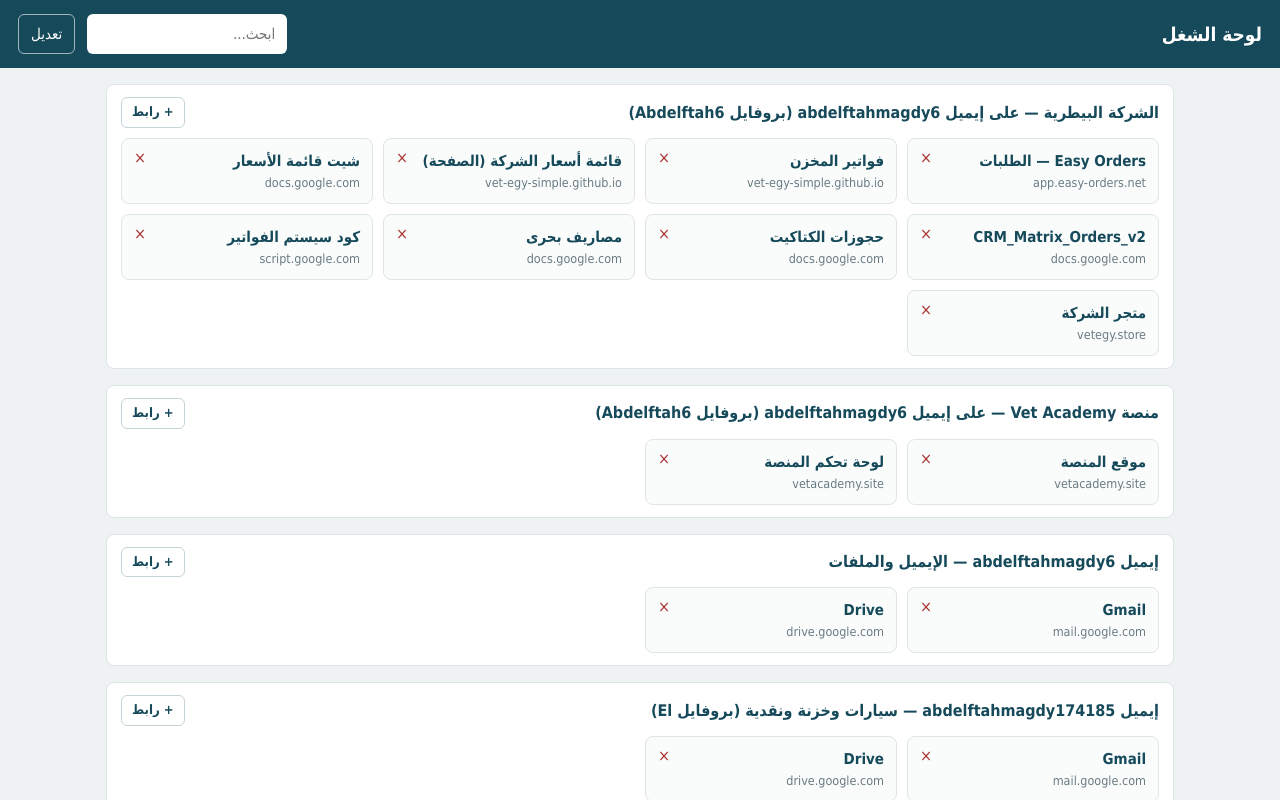
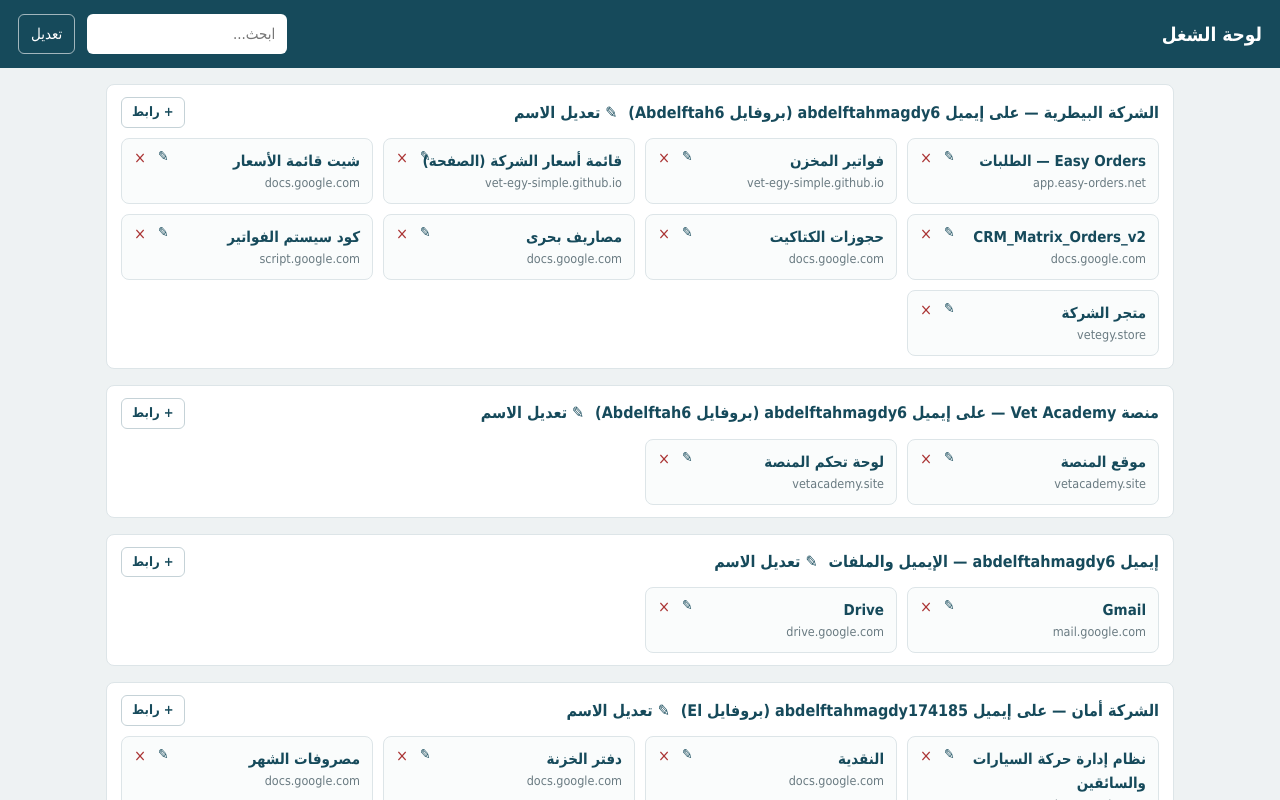
Before and after one commit to vet-egy-simple/vet-egy-simple, a plain HTML site: page panel/index.html in a window 1280 px wide. Both pictures are taken after a click on the button "تعديل". Shown: the top 800 px of the page. Drawn offline with Linux system fonts and the light colour scheme.

Commit message:
Add files via upload

```diff
--- a/panel/index.html
+++ b/panel/index.html
@@ -21,8 +21,16 @@ section h2{margin:0 0 10px;font-size:16px;color:#164a5b;display:flex;justify-con
 .card:hover{border-color:#164a5b;background:#fff}
 .card b{display:block;font-size:15px;color:#164a5b}
 .card small{color:#6a7b82;font-size:12.5px;display:block;word-break:break-all;direction:ltr;text-align:right}
+.card .e{position:absolute;left:30px;top:6px;border:0;background:transparent;color:#164a5b;font-size:14px;display:none;padding:0 6px}
+body.ed .card .e{display:block}
+.gt{border:0;background:transparent;color:#164a5b;font:inherit;display:none;cursor:pointer}
+body.ed .gt{display:inline}
 .card .x{position:absolute;left:6px;top:6px;border:0;background:transparent;color:#a33;font-size:16px;display:none;padding:0 6px}
-body.ed .card .x{display:block}
+body.ed .card .e{position:absolute;left:30px;top:6px;border:0;background:transparent;color:#164a5b;font-size:14px;display:none;padding:0 6px}
+body.ed .card .e{display:block}
+.gt{border:0;background:transparent;color:#164a5b;font:inherit;display:none;cursor:pointer}
+body.ed .gt{display:inline}
+.card .x{display:block}
 .add{border:1px dashed #9fb3ba;background:transparent;color:#164a5b;border-radius:8px;padding:10px;min-height:56px}
 .sm{font-size:13px;border:1px solid #c5d2d7;background:#fff;border-radius:6px;padding:4px 10px;color:#164a5b}
 .empty{color:#8a979c;padding:6px 0}
@@ -52,7 +60,7 @@ var E6='abdelftahmagdy6@gmail.com',E2='abdelftahmagdy174185@gmail.com',E3='vetag
 var G=['الشركة البيطرية — على إيميل abdelftahmagdy6 (بروفايل Abdelftah6)',
  'منصة Vet Academy — على إيميل abdelftahmagdy6 (بروفايل Abdelftah6)',
  'إيميل abdelftahmagdy6 — الإيميل والملفات',
- 'إيميل abdelftahmagdy174185 — سيارات وخزنة ونقدية (بروفايل El)',
+ 'الشركة أمان — على إيميل abdelftahmagdy174185 (بروفايل El)',
  'إيميل vetagypt11 — تقارير الشركة'];
 var DEF=[
  {n:'Easy Orders — الطلبات',u:'https://app.easy-orders.net/#/orders',g:0},
@@ -68,11 +76,17 @@ var DEF=[
  {n:'لوحة تحكم المنصة',u:'https://vetacademy.site/wp-admin',g:1},
  {n:'Gmail',u:'https://mail.google.com/mail/?authuser='+E6,g:2},
  {n:'Drive',u:'https://drive.google.com/drive/?authuser='+E6,g:2},
+ {n:'نظام إدارة حركة السيارات والسائقين',u:'https://docs.google.com/spreadsheets/d/1_vXYJpM4GJMPbl9b78LPMCDYE4DJ2qgBI47EuBHaXrA/edit?authuser='+E2,g:3},
+ {n:'النقدية',u:'https://docs.google.com/spreadsheets/d/1nwihD8lS2oolJVAxhJh95yN-nWBWPuoi3Pnmgs3kDIA/edit?authuser='+E2,g:3},
+ {n:'دفتر الخزنة',u:'https://docs.google.com/spreadsheets/d/1xW5l2nNhiCKPzUQ4bnPscA-NvcMr5xq0JVtIcH_6Owg/edit?authuser='+E2,g:3},
+ {n:'مصروفات الشهر',u:'https://docs.google.com/spreadsheets/d/1ymyaWzn5z7lbhjGaO5aWzw36NluUQD-kWoDY6-8l5No/edit?authuser='+E2,g:3},
+ {n:'دليل المكاتب',u:'https://docs.google.com/spreadsheets/d/1Xi7_UvQh_wVYGvQNqlVdTnnFjXZHNdD78KNOqdkiBxo/edit?authuser='+E2,g:3},
  {n:'Gmail',u:'https://mail.google.com/mail/?authuser='+E2,g:3},
  {n:'Drive',u:'https://drive.google.com/drive/?authuser='+E2,g:3},
  {n:'Gmail',u:'https://mail.google.com/mail/?authuser='+E3,g:4}
 ];
-var K='panelLinks3',L;
+var GK='panelGroups1';try{var gs=JSON.parse(localStorage.getItem(GK)||'null');if(gs&&gs.length===G.length)G=gs}catch(e){}
+var K='panelLinks4',L;
 try{L=JSON.parse(localStorage.getItem(K)||'null')}catch(e){L=null}
 if(!L)L=DEF.slice();
 function persist(){try{localStorage.setItem(K,JSON.stringify(L))}catch(e){}}
@@ -83,14 +97,16 @@ function draw(){
   G.forEach(function(g,gi){
     var items=L.map(function(x,i){return{x:x,i:i}}).filter(function(o){return o.x.g===gi&&(!q||(o.x.n+' '+o.x.u).toLowerCase().indexOf(q)>-1)});
     if(q&&!items.length)return;
-    h+='<section><h2>'+esc(g)+'<button class="sm" onclick="openF('+gi+')">+ رابط</button></h2><div class="grid">'+
-      (items.map(function(o){return '<a class="card" href="'+esc(o.x.u)+'" target="_blank" rel="noopener"><button class="x" title="حذف" onclick="event.preventDefault();event.stopPropagation();del('+o.i+')">×</button><b>'+esc(o.x.n)+'</b><small>'+esc(host(o.x.u))+'</small></a>'}).join('')||'<div class="empty">لسه مفيش روابط</div>')+
+    h+='<section><h2><span>'+esc(g)+' <button class="gt" onclick="renG('+gi+')">✎ تعديل الاسم</button></span><button class="sm" onclick="openF('+gi+')">+ رابط</button></h2><div class="grid">'+
+      (items.map(function(o){return '<a class="card" href="'+esc(o.x.u)+'" target="_blank" rel="noopener"><button class="e" title="تعديل" onclick="event.preventDefault();event.stopPropagation();ren('+o.i+')">✎</button><button class="x" title="حذف" onclick="event.preventDefault();event.stopPropagation();del('+o.i+')">×</button><b>'+esc(o.x.n)+'</b><small>'+esc(host(o.x.u))+'</small></a>'}).join('')||'<div class="empty">لسه مفيش روابط</div>')+
       '</div></section>';
   });
   document.getElementById('m').innerHTML=h||'<div class="empty">مفيش نتائج</div>';
 }
 function openF(g){var s=document.getElementById('fg');s.innerHTML=G.map(function(x,i){return '<option value="'+i+'"'+(i===g?' selected':'')+'>'+esc(x)+'</option>'}).join('');document.getElementById('fn').value='';document.getElementById('fu').value='';document.getElementById('frm').style.display='flex'}
 function save(){var n=document.getElementById('fn').value.trim(),u=document.getElementById('fu').value.trim();if(!n||!u)return;if(!/^https?:\/\//i.test(u))u='https://'+u;L.push({n:n,u:u,g:+document.getElementById('fg').value});persist();document.getElementById('frm').style.display='none';draw()}
+function ren(i){var n=prompt('الاسم:',L[i].n);if(n===null)return;var u=prompt('الرابط:',L[i].u);if(u===null)return;n=n.trim();u=u.trim();if(n)L[i].n=n;if(u)L[i].u=u;persist();draw()}
+function renG(i){var n=prompt('اسم القسم:',G[i]);if(n===null||!n.trim())return;G[i]=n.trim();try{localStorage.setItem(GK,JSON.stringify(G))}catch(e){}draw()}
 function del(i){if(confirm('حذف الرابط؟')){L.splice(i,1);persist();draw()}}
 draw();
 </script>
```
